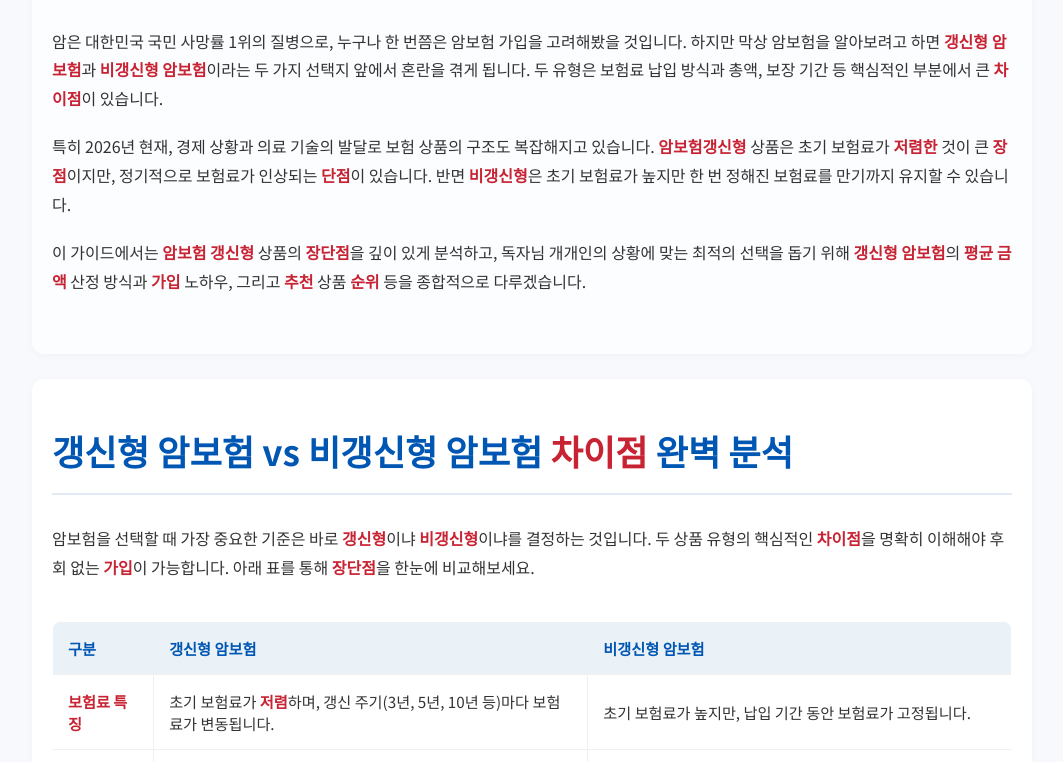
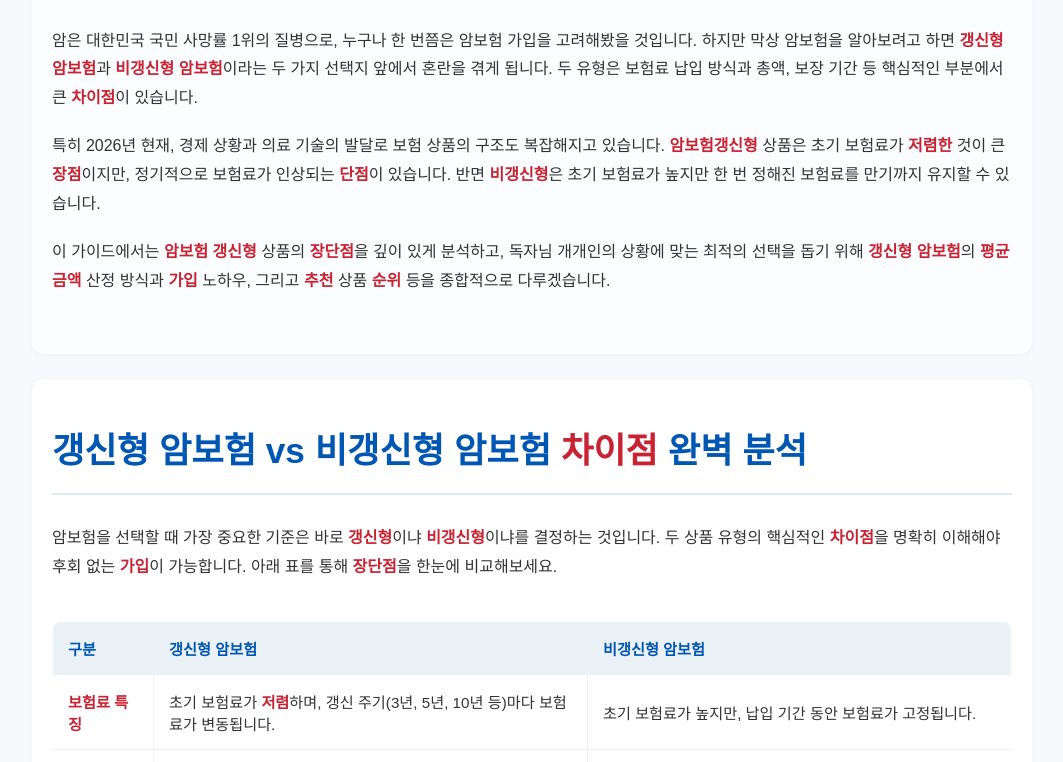
Before and after one commit to firemoney81-naldon/ambohumabestp, a website: page index.html in a window 1280 px wide. Shown: the part 596-1358 px from the top of the page, without its empty margins (108-1171 px from the left). Drawn offline with Linux system fonts and the light colour scheme.

Commit message:
Update index.html

```diff
--- a/index.html
+++ b/index.html
@@ -1,6 +1,4 @@
   <style>
-    /* Google Font: Noto Sans KR for professional look */
-    @import url('https://fonts.googleapis.com/css2?family=Noto+Sans+KR:wght@300;400;700&display=swap');
 
     /* Reset and Base Styles */
     body {
```
